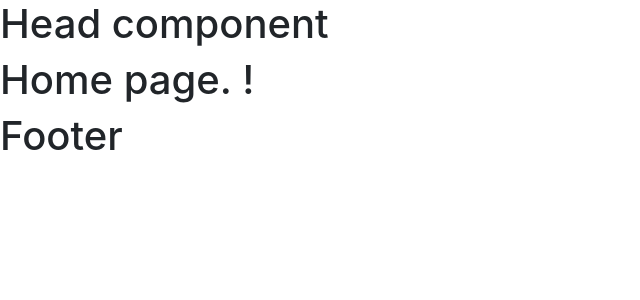
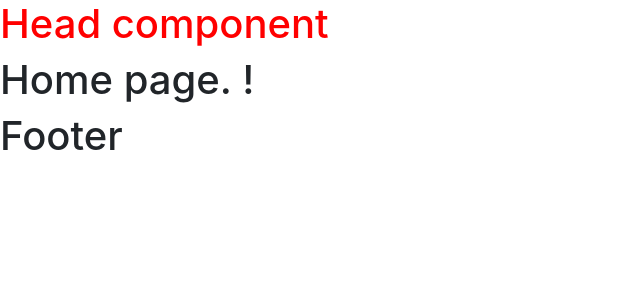
Before and after one commit to R3tr093/Dashboard, an Angular app: page / in a window 1280 px wide. Shown: the top 300 px of the page, without its empty margins (0-640 px from the left). Built offline with nearby package versions, Linux system fonts and the light colour scheme.

Commit message:
Fix : replace bootstrap module by cdn

```diff
--- a/angular.json
+++ b/angular.json
@@ -30,7 +30,6 @@
             ],
             "styles": [
               "src/styles.scss",
-              "/home/retro/GIT/Angular/Dashboard/node_modules/bootstrap/dist/css/bootstrap.min.css"
             ],
             "scripts": []
           },
--- a/src/app/head/head.component.html
+++ b/src/app/head/head.component.html
@@ -1 +1,7 @@
+<header>
+    <link rel="stylesheet" href="https://stackpath.bootstrapcdn.com/bootstrap/4.3.1/css/bootstrap.min.css" integrity="sha384-ggOyR0iXCbMQv3Xipma34MD+dH/1fQ784/j6cY/iJTQUOhcWr7x9JvoRxT2MZw1T" crossorigin="anonymous">
+
+</header>
+
+
 <h1>Head component</h1>
--- a/src/app/head/head.component.scss
+++ b/src/app/head/head.component.scss
@@ -0,0 +1,4 @@
+h1
+{
+    color: red;
+}
```
